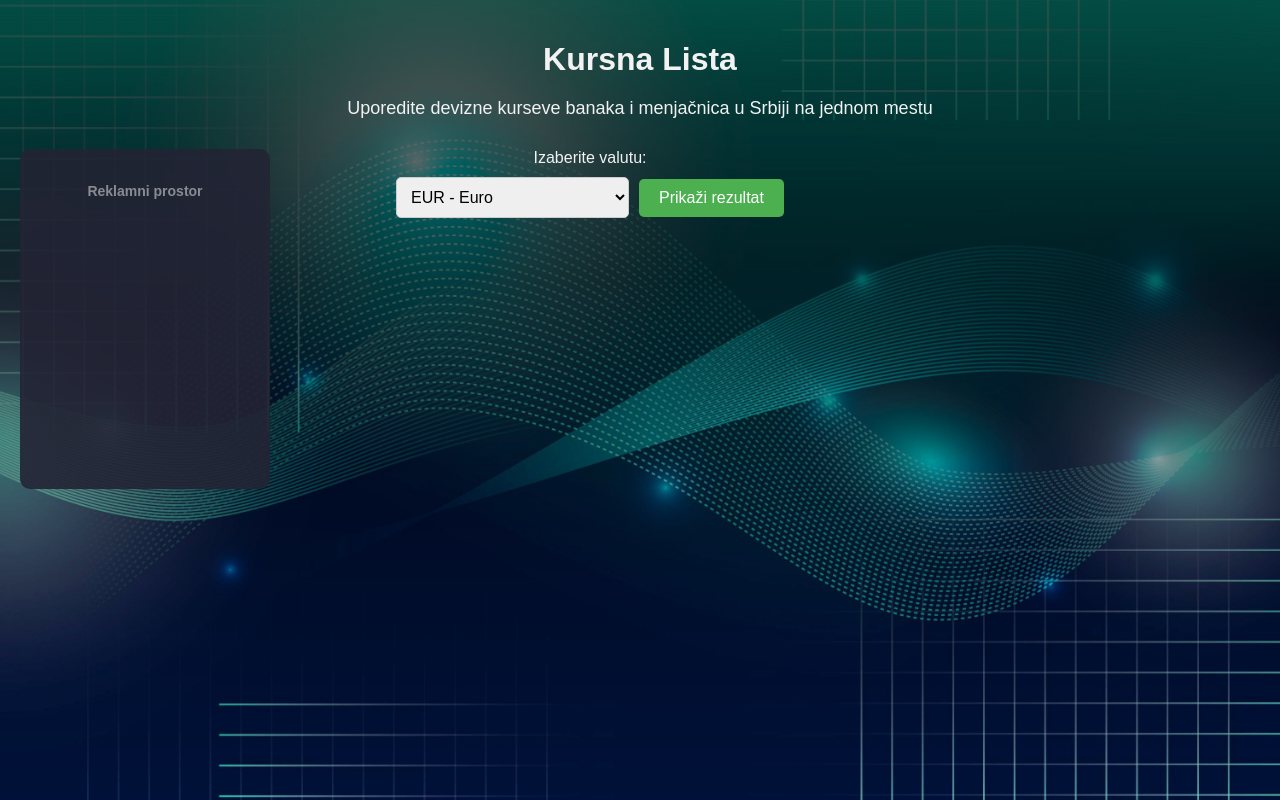
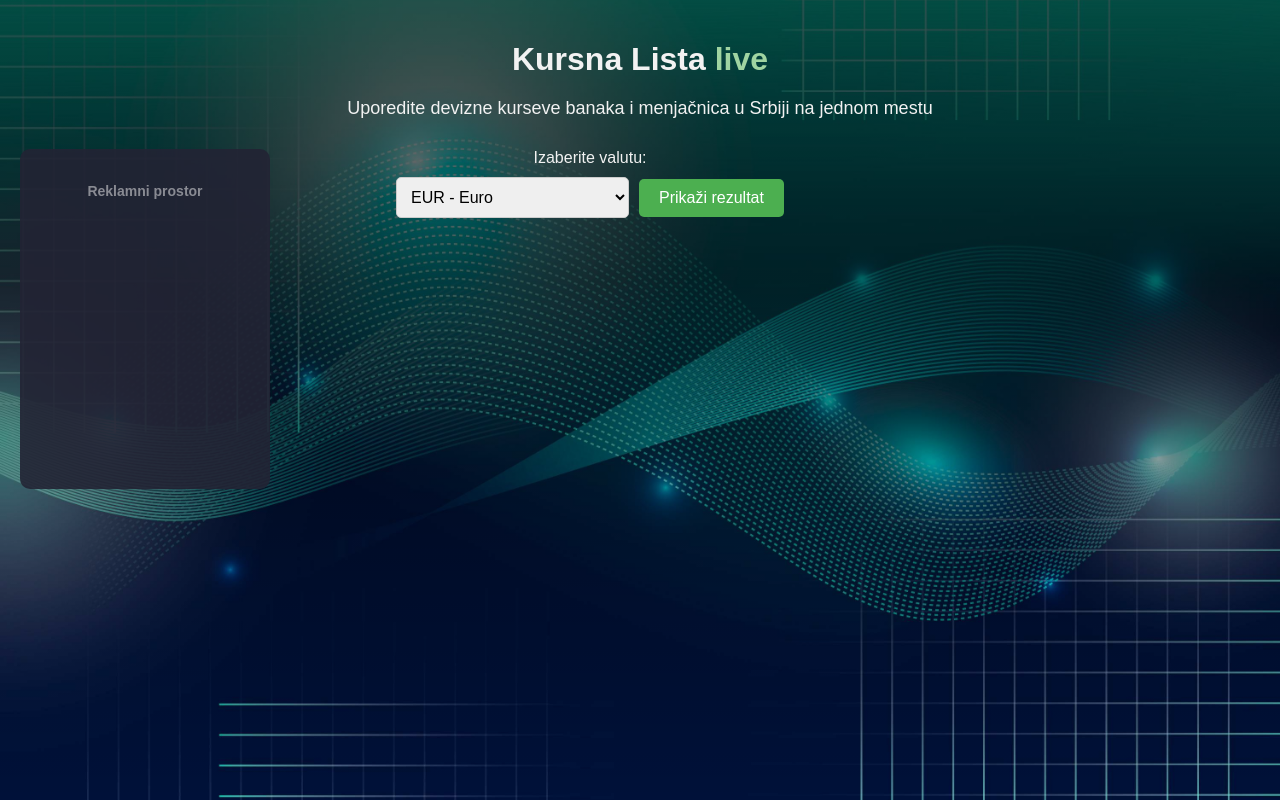
Before and after one commit to deboker/kursna-lista, a React (Vite) app: page / in a window 1280 px wide. Built offline with nearby package versions, Linux system fonts and the light colour scheme; no server answers.

Commit message:
live strig with animation

```diff
--- a/src/App.jsx
+++ b/src/App.jsx
@@ -164,7 +164,7 @@ function App() {
         ></div>
         <div className="background-gradient"></div>
       </div>
-      <h1>Kursna Lista</h1>
+      <h1>Kursna Lista <span className="live-text">live</span></h1>
       <h2>
         Uporedite devizne kurseve banaka i menjačnica u Srbiji na jednom mestu
       </h2>
--- a/src/index.css
+++ b/src/index.css
@@ -83,6 +83,19 @@ h1 {
   text-align: center;
   margin-bottom: 20px;
   color: #f2f2f2;
+}
+
+.live-text {
+  animation: live-pulse 2s ease-in-out infinite;
+}
+
+@keyframes live-pulse {
+  0%, 100% {
+    color: white;
+  }
+  50% {
+    color: #4caf50;
+  }
 }
 
 h2 {
```
